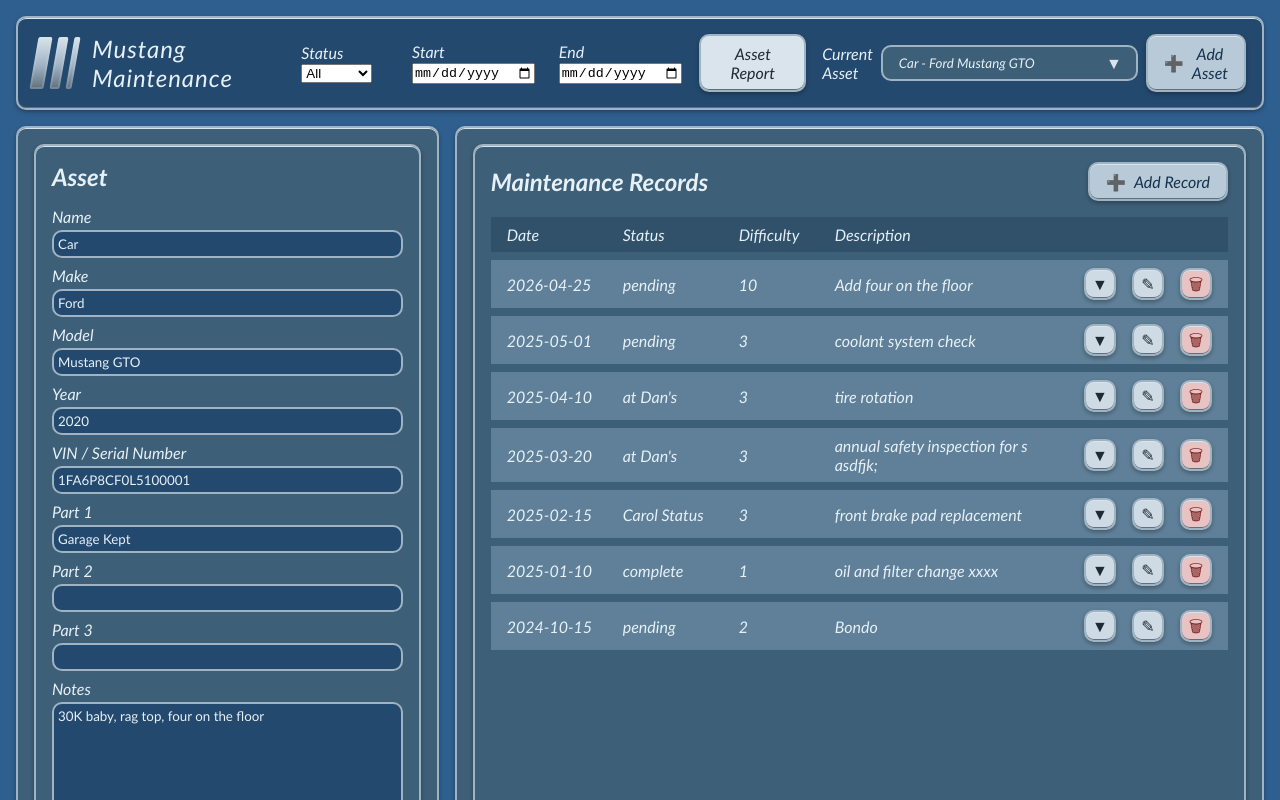
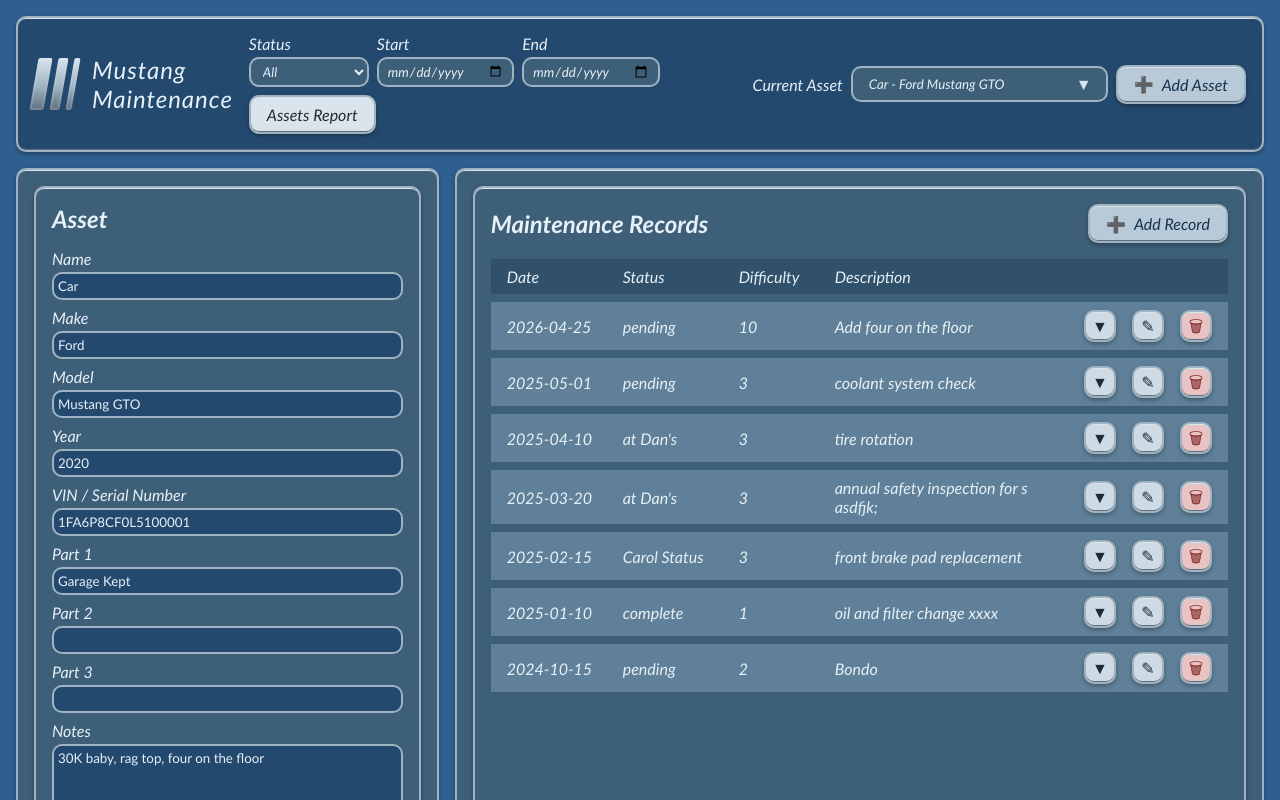
Before and after one commit to CarolineMacri/mustang-maintenance-app, a React (Vite) app: page / in a window 1280 px wide. Shown: the top 800 px of the page. Built offline with nearby package versions, Linux system fonts and the light colour scheme; data requests are answered from the project's data file.

Commit message:
styling: minor changes for top panel

```diff
--- a/src/components/AppBrand.jsx
+++ b/src/components/AppBrand.jsx
@@ -1,5 +1,4 @@
 // src/components/AppBrand.jsx//
-
 import styles from './AppBrand.module.css';
 
 export default function AppBrand() {
@@ -12,7 +11,8 @@
       </div>
 
       <div className={styles.textBlock}>
-        <span className={styles.title}>Mustang Maintenance</span>
+        <span className={styles.title}>Mustang</span>
+        <span className={styles.title}>Maintenance</span>
       </div>
     </div>
   );
--- a/src/components/AppBrand.module.css
+++ b/src/components/AppBrand.module.css
@@ -42,6 +42,8 @@
 .textBlock {
   display: flex;
   align-items: center;
+  flex-direction: column;
+  align-items: flex-start;
 }
 
 .title {
--- a/src/components/Button.module.css
+++ b/src/components/Button.module.css
@@ -5,6 +5,7 @@
   align-items: center;
   justify-content: center;
   gap: var(--button-gap);
+  white-space: nowrap;
 
   padding: var(--button-padding-y-md) var(--button-padding-x-md);
 
--- a/src/layout/AppLayout.jsx
+++ b/src/layout/AppLayout.jsx
@@ -41,10 +41,11 @@
       {/* HEADER */}
       <header className={`${styles.header} chrome`}>
         <AppBrand />
-
-        <label>
-          Status
+        <div className={styles.reportControls}>
+          <label className={styles.reportField}>
+            <span className={styles.reportLabel}>Status</span>
             <select
+              className={styles.reportControl}
               value={reportStatusFilter}
               onChange={(e) => setReportStatusFilter(e.target.value)}
             >
@@ -54,17 +55,19 @@
             </select>
           </label>
 
-        <label>
-          Start
+          <label className={styles.reportField}>
+            <span className={styles.reportLabel}>Start</span>
             <input
+              className={styles.reportControl}
               type="date"
               value={reportStartDate}
               onChange={(e) => setReportStartDate(e.target.value)}
             ></input>
           </label>
-        <label>
-          End
+          <label className={styles.reportField}>
+            <span className={styles.reportlabel}>End</span>
             <input
+              className={styles.reportControl}
               type="date"
               value={reportEndDate}
               onChange={(e) => setReportEndDate(e.target.value)}
@@ -72,9 +75,9 @@
           </label>
 
           <Button role="secondary" onClick={handleOpenFilteredAssetReport}>
-          Asset Report
+            Assets Report
           </Button>
-
+        </div>
         <div className={styles.headerRight}>
           <AssetSelector
             assets={assets}
--- a/src/layout/AppLayout.module.css
+++ b/src/layout/AppLayout.module.css
@@ -14,18 +14,23 @@
   align-items: center;
   justify-content: space-between;
   gap: var(--space-md);
+  flex-wrap: wrap;
 }
 
 .headerRight {
   display: flex;
   align-items: center;
   gap: var(--space-sm);
+  flex-shrink: 0;
 }
 
 .reportControls {
   display: flex;
   align-items: end;
   gap: var(--space-sm);
+  flex-wrap: wrap;
+  flex: 1;
+  min-width: 300px;
 }
 
 .reportField {
@@ -40,8 +45,8 @@
 }
 
 .reportControl {
-  min-width: 140px;
-  padding: var(--space-sm) var(--space-md);
+  min-width: 120px;
+  padding: var(--space-xs) var(--space-sm);
   background: var(--color-bg-panel);
   color: var(--color-text-primary);
   border: var(--border-width) solid var(--color-chrome-mid);
```
Lines whose indentation alone changed are shown as unchanged.
